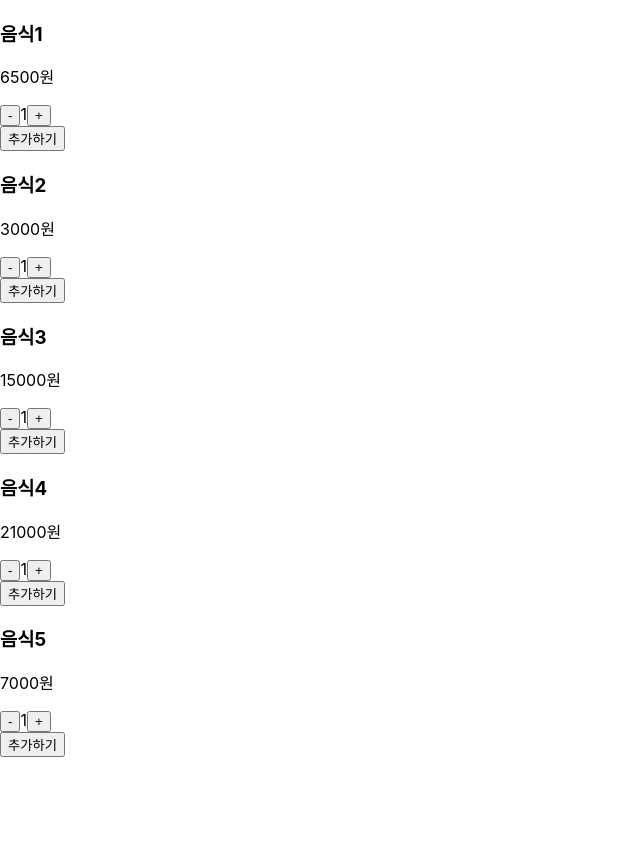
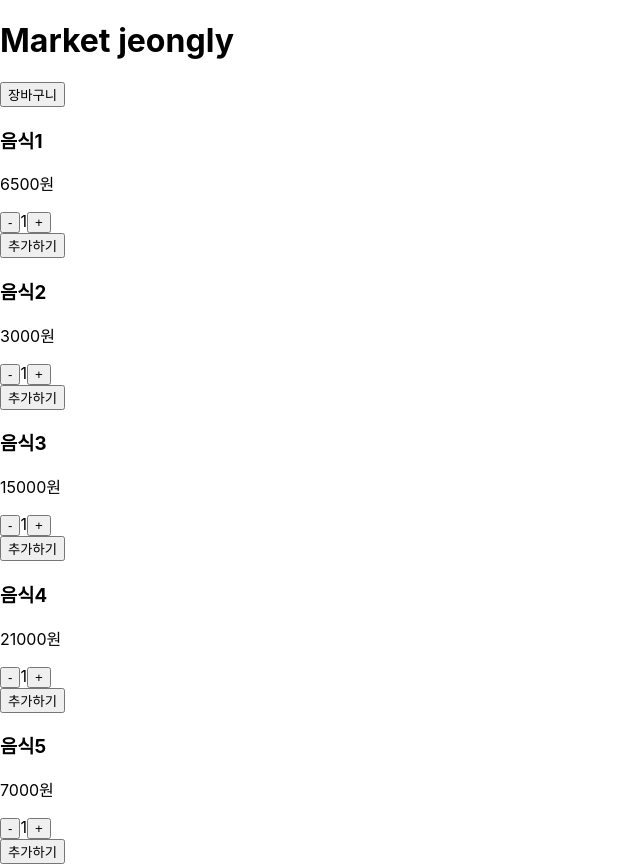
Before and after one commit to justkeepgoin/EazyEatsWeb, a React (Create React App) app: page / in a window 1280 px wide. Shown: the whole page, without its empty margins (0-640 px from the left). Before the commit the page ends 800 px from the top, so only its background shows below. Built offline with nearby package versions, Linux system fonts and the light colour scheme.

Commit message:
- 장바구니 관련 컴포넌트 App 컴포넌트에 연결
- CartItem 컴포넌트 App 컴포넌트에 연결
- CartModal 컴포넌트 App 컴포넌트에 연결
- CartButton 컴포넌트 App 컴포넌트에 연결

```diff
--- a/src/App.js
+++ b/src/App.js
@@ -1,6 +1,7 @@
-// App.jsx
-import React from 'react';
+import React, { useState } from 'react';
 import MenuList from './MenuList';
+import CartButton from "./CartButton";
+import CartModal from "./CartModal";
 
 const App = () => {
   // 음식 메뉴 데이터
@@ -12,9 +13,42 @@ const App = () => {
     { id: 5, name: '음식5', price: 7000, quantity: 0 },
   ];
 
+  // 장바구니 아이템 상태 관련 함수
+  const [cartItems, setCartItems] = useState([]);
+
+  // 수량 업데이트 함수
+  const updateCartItemQuantity = (itemId, newQuantity) => {
+    // 장바구니 수량 업데이트
+    const updatedCartItems = cartItems.map((item) =>
+      item.id === itemId ? { ...item, quantity: newQuantity } : item
+    );
+    setCartItems(updatedCartItems);
+  };
+
+  // 장바구니 모달 열기/닫기 상태 관련 함수
+  const [isCartModalOpen, setIsCartModalOpen] = useState(false);
+
+  // 장바구니 모달 열기 함수
+  const openCartModal = () => {
+    setIsCartModalOpen(true);
+  };
+  // 장바구니 모달 닫기 함수
+  const closeCartModal = () => {
+    setIsCartModalOpen(false);
+  };
+
   return (
     <div className="App">
+      <h1>Market jeongly</h1>
+      <CartButton openCartModal={openCartModal} />
       <MenuList menuData={menuData} />
+      {isCartModalOpen && ( // 모달 열기 상태일 때만 모달을 렌더링
+        <CartModal
+          cartItems={cartItems}
+          onUpdateCartItemQuantity={updateCartItemQuantity}
+          onClose={closeCartModal}
+        />
+      )}
     </div>
   );
 };
```
